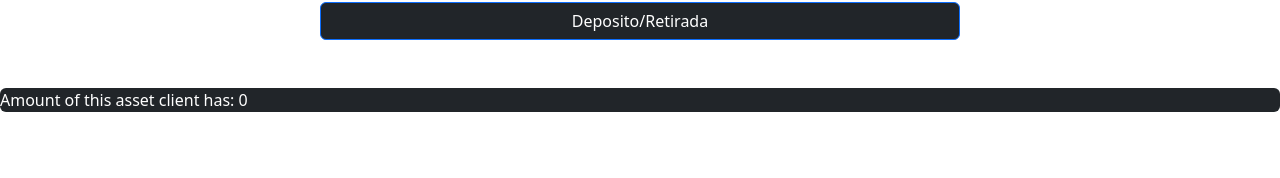
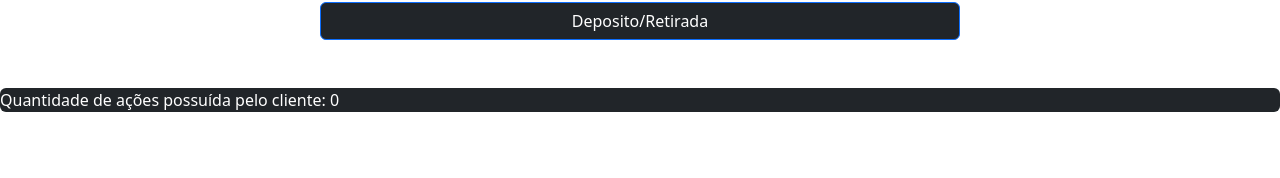
Before and after one commit to LeticiaMayr/pselxp, a React (Create React App) app in the folder frontend/pselxp-front/: page /operations in a window 1280 px wide. Shown: the part 193-371 px from the top of the page. Built offline with nearby package versions, Linux system fonts and the light colour scheme.

Commit message:
refactor: changed sentence from english to portuguese

```diff
--- a/frontend/pselxp-front/src/components/numberOfAsset.js
+++ b/frontend/pselxp-front/src/components/numberOfAsset.js
@@ -8,7 +8,7 @@ function NumberOfAsset() {
 
   return (
     <p className='text-bg-dark mt-5 rounded'>
-      Amount of this asset client has: {totalOfWantedStock}
+      Quantidade de ações possuída pelo cliente: {totalOfWantedStock}
     </p>
   );
 };
```
